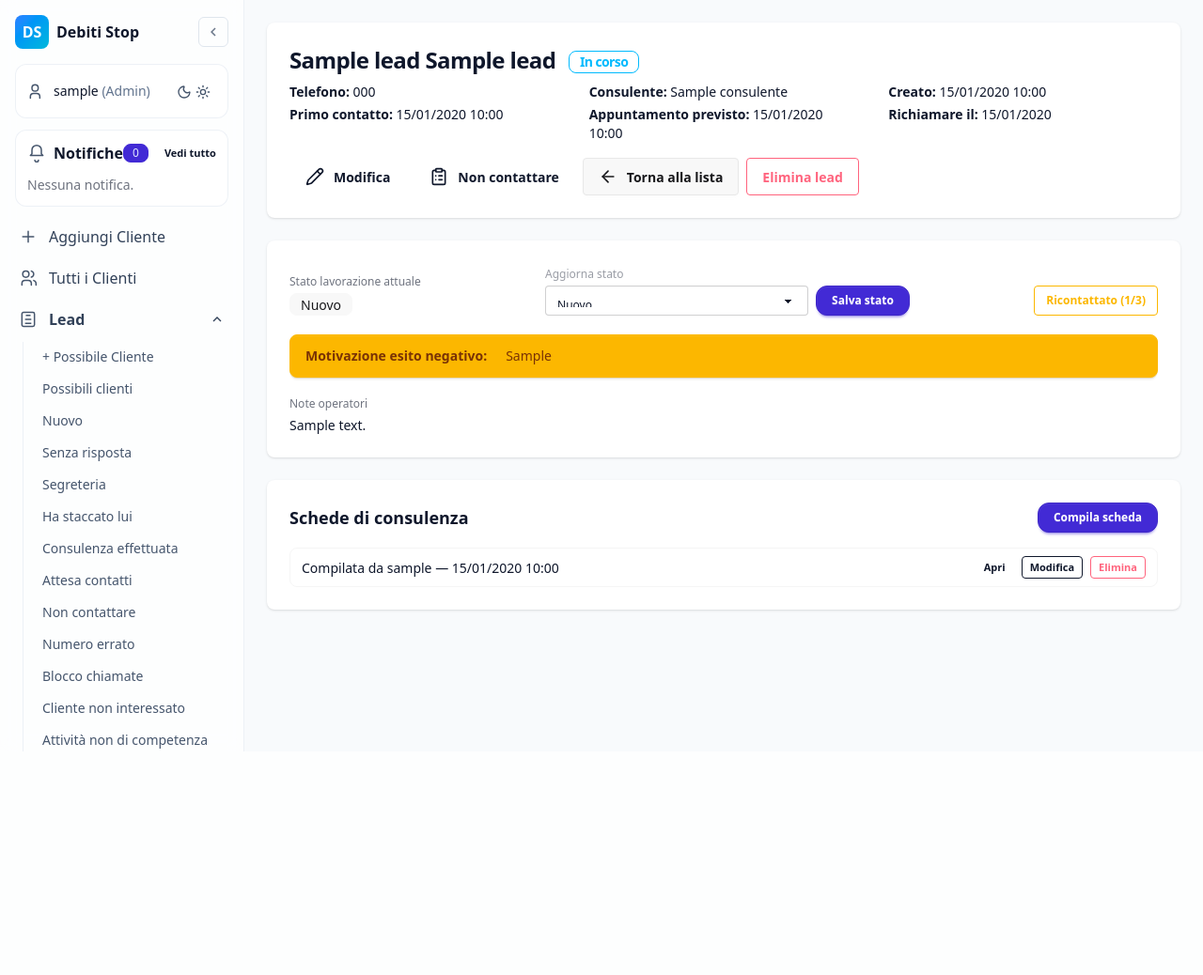
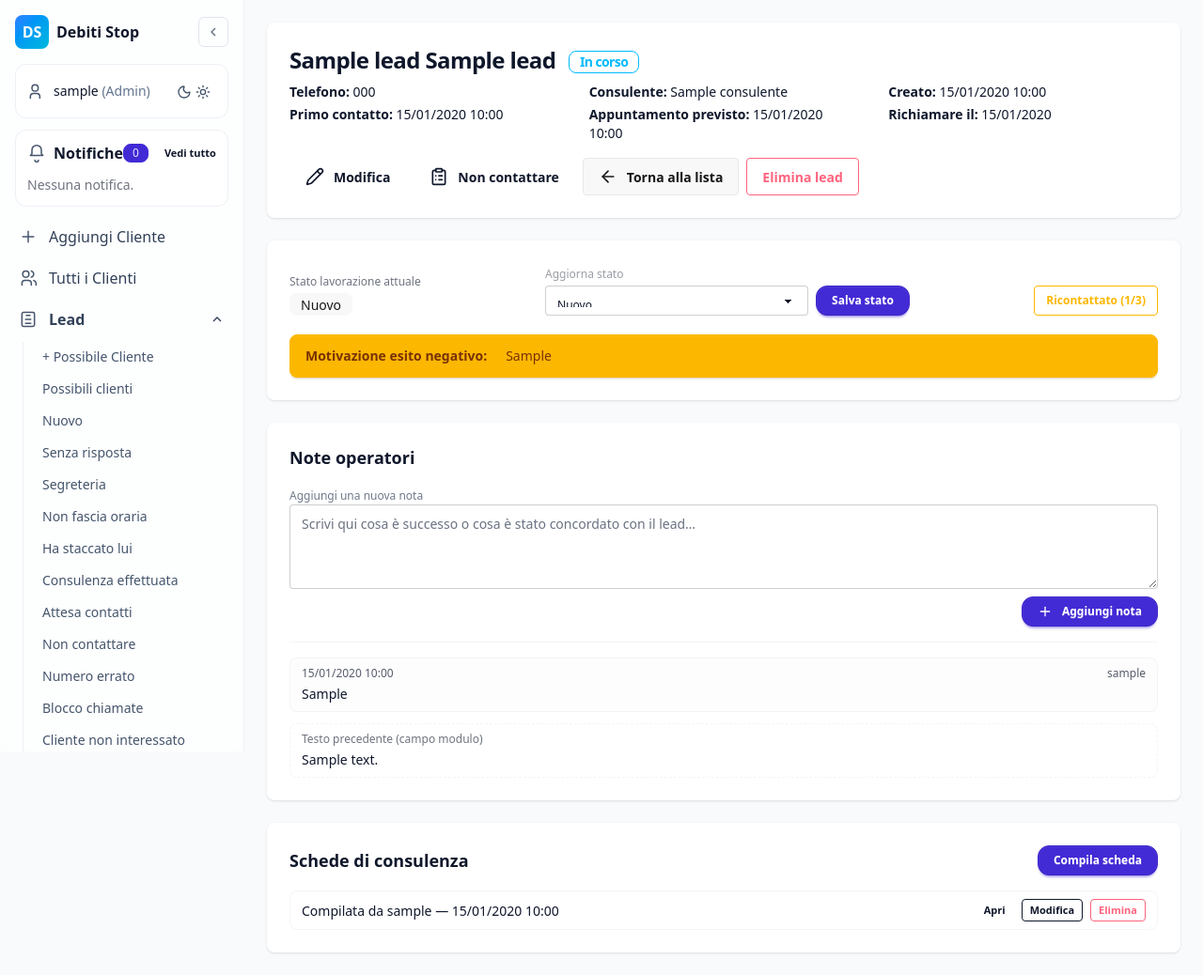
Before and after one commit to lucaromano98/debiti_stop, a Django app: page /leads/1/ in a window 1280 px wide. Shown: the whole page at 94% size. Before the commit the page ends 800 px from the top, so only its background shows below. Run offline with Django 5.2, Linux system fonts and the light colour scheme; a user stored in the database is signed in; tables that the repository leaves empty hold one stand-in row (values such as "Sample post"); data that the repository does not hold is empty; style sheets or scripts are compiled from the project's sources.

Commit message:
- Aggiunti stati operativi: numero errato, blocco chiamate, cliente non interessato   (sidebar, viste filtrate, badge, ordinamento stati chiusi) - Riordinati gli stati: positivi in alto, negativi in basso, attività non di competenza ultima - Rimossa dalla home la griglia “Lead attivi per stato”; hero centrata nella colonna principale - Introdotte NotaLead con cronologia, form “Aggiungi nota” sul dettaglio lead, migrazione da note_operatori - Lista lead: anteprima/modale note aggiornate; endpoint POST /leads/<id>/note/

```diff
--- a/crm/context_processors.py
+++ b/crm/context_processors.py
@@ -7,6 +7,7 @@ SIDEBAR_LEAD_STATI = [
     ("nuovo", "Nuovo"),
     ("no-risposta", "Senza risposta"),
     ("segreteria", "Segreteria"),
+    ("non-fascia-oraria", "Non fascia oraria"),
     ("ha-staccato-lui", "Ha staccato lui"),
     ("consulenza-effettuata", "Consulenza effettuata"),
     ("attesa-contatti", "Attesa contatti"),
--- a/crm/models.py
+++ b/crm/models.py
@@ -215,6 +215,7 @@ class Lead(models.Model):
         NUOVO = "nuovo", "Nuovo"
         SENZA_RISPOSTA = "no_risposta", "Senza risposta"
         SEGRETERIA = "segreteria", "Segreteria"
+        NON_FASCIA_ORARIA = "non_fascia_oraria", "Non fascia oraria"
         HA_STACCATO_LUI = "ha_staccato_lui", "Ha staccato lui"
         CONSULENZA_EFFETTUATA = "consulenza_eff", "Consulenza effettuata"
         ATTESA_CONTATTI_CLIENTE = "attesa_contatti", "Attesa contatti cliente"
@@ -316,6 +317,32 @@ class Lead(models.Model):
         return f"{self.nome} {self.cognome} ({self.get_stato_display()})"
 
 
+class NotaLead(models.Model):
+    """Note operatori multiple per lead (cronologia)."""
+    lead = models.ForeignKey(
+        Lead,
+        on_delete=models.CASCADE,
+        related_name="note_entries",
+    )
+    autore = models.ForeignKey(
+        settings.AUTH_USER_MODEL,
+        null=True,
+        blank=True,
+        on_delete=models.SET_NULL,
+        related_name="note_lead_scritte",
+    )
+    testo = models.TextField()
+    creato_il = models.DateTimeField(auto_now_add=True)
+
+    class Meta:
+        ordering = ("-creato_il",)
+        indexes = [
+            models.Index(fields=["lead", "-creato_il"]),
+        ]
+
+    def __str__(self) -> str:
+        return f"Nota lead #{self.pk} · {self.lead_id}"
+
 
 # --- NOTIFICHE ---
 UserModel = get_user_model()
--- a/crm/templates/crm/base.html
+++ b/crm/templates/crm/base.html
@@ -321,7 +321,7 @@
     </aside>
 
     <!-- Contenuto -->
-    <main class="content p-6">
+    <main class="content p-6 {% block main_extra_class %}{% endblock %}">
       {% if messages %}
         <div class="mb-4 space-y-2">
           {% for message in messages %}
--- a/crm/templates/crm/lead_dettaglio.html
+++ b/crm/templates/crm/lead_dettaglio.html
@@ -58,6 +58,8 @@
           <span class="badge badge-warning badge-outline">Senza risposta</span>
         {% elif lead.stato_operativo == 'segreteria' %}
           <span class="badge badge-info badge-outline">Segreteria</span>
+        {% elif lead.stato_operativo == 'non_fascia_oraria' %}
+          <span class="badge badge-accent badge-outline">Non fascia oraria</span>
         {% elif lead.stato_operativo == 'ha_staccato_lui' %}
           <span class="badge badge-primary badge-outline">Ha staccato lui</span>
         {% elif lead.stato_operativo == 'non_competenza' %}
@@ -111,15 +113,58 @@
       </div>
     {% endif %}
 
-    {% if lead.note_operatori %}
-      <div class="mt-1">
-        <div class="text-xs opacity-60">Note operatori</div>
-        <p class="whitespace-pre-line mt-1">{{ lead.note_operatori }}</p>
-      </div>
-    {% endif %}
-
   </div>
 </div>
+
+  <!-- NOTE OPERATORI -->
+  <section>
+    <div class="card bg-base-100 shadow">
+      <div class="card-body gap-4">
+        <div class="flex flex-wrap items-center justify-between gap-3">
+          <h2 class="card-title">Note operatori</h2>
+        </div>
+
+        <form method="post" action="{% url 'lead_nota_aggiungi' lead.id %}" class="space-y-2">
+          {% csrf_token %}
+          <label class="form-control w-full">
+            <span class="label-text text-xs opacity-70">Aggiungi una nuova nota</span>
+            <textarea name="testo" rows="3" class="textarea textarea-bordered w-full resize-y"
+                      placeholder="Scrivi qui cosa è successo o cosa è stato concordato con il lead…"
+                      required></textarea>
+          </label>
+          <div class="flex justify-end">
+            <button type="submit" class="btn btn-primary btn-sm">
+              <i data-lucide="plus" class="w-4 h-4 inline-block align-middle mr-1"></i>
+              Aggiungi nota
+            </button>
+          </div>
+        </form>
+
+        {% if lead.note_entries.all or lead.note_operatori %}
+          <ul class="space-y-3 border-t border-base-300/60 pt-4">
+            {% for n in lead.note_entries.all %}
+              <li class="rounded-lg border border-base-300/60 bg-base-200/30 px-3 py-2
+                         dark:bg-base-200/10">
+                <div class="flex flex-wrap items-baseline justify-between gap-2 text-xs opacity-70">
+                  <span>{{ n.creato_il|date:"d/m/Y H:i" }}</span>
+                  <span class="font-medium">{{ n.autore.username|default:"—" }}</span>
+                </div>
+                <p class="mt-1 whitespace-pre-wrap text-sm">{{ n.testo }}</p>
+              </li>
+            {% endfor %}
+            {% if lead.note_operatori %}
+              <li class="rounded-lg border border-dashed border-base-300/60 px-3 py-2">
+                <div class="text-xs opacity-60 mb-1">Testo precedente (campo modulo)</div>
+                <p class="whitespace-pre-line text-sm">{{ lead.note_operatori }}</p>
+              </li>
+            {% endif %}
+          </ul>
+        {% else %}
+          <p class="text-sm opacity-70 border-t border-base-300/60 pt-4">Nessuna nota ancora.</p>
+        {% endif %}
+      </div>
+    </div>
+  </section>
 
   <!-- SCHEDE DI CONSULENZA -->
   <section>
--- a/crm/urls.py
+++ b/crm/urls.py
@@ -16,7 +16,7 @@ from .views import (
     # note
     nota_crea, nota_modifica, nota_elimina,
     # lead
-    lead_lista, lead_nuovo, lead_modifica, lead_dettaglio, lead_elimina, lead_ricontatta,
+    lead_lista, lead_nuovo, lead_modifica, lead_dettaglio, lead_elimina, lead_ricontatta, lead_nota_aggiungi,
     lead_toggle_consulenza, lead_toggle_no_risposta, lead_toggle_msg, lead_aggiorna_stato_operativo,
     # schede consulenza
     scheda_consulenza_nuova, scheda_consulenza_dettaglio,
@@ -93,6 +93,7 @@ urlpatterns = [
     path("leads/<int:lead_id>/stato-operativo/", lead_aggiorna_stato_operativo, name="lead_aggiorna_stato_operativo"),
     path("leads/<int:lead_id>/elimina/", lead_elimina, name="lead_elimina"),
     path("leads/<int:lead_id>/ricontatta/", lead_ricontatta, name="lead_ricontatta"),
+    path("leads/<int:lead_id>/note/", lead_nota_aggiungi, name="lead_nota_aggiungi"),
 
     # Schede di consulenza
     # — crea per CLIENTE (nome che il tuo template già usa)
--- a/crm/views.py
+++ b/crm/views.py
@@ -14,7 +14,7 @@ from django.contrib.auth.decorators import login_required, user_passes_test
 from django.contrib.auth.views import LoginView
 from django.core.exceptions import ValidationError
 from django.core.paginator import Paginator
-from django.db.models import Q, Exists, OuterRef, Case, When, Value, IntegerField
+from django.db.models import Q, Exists, OuterRef, Case, When, Value, IntegerField, Prefetch
 from django.http import HttpResponse, HttpResponseForbidden
 from django.shortcuts import get_object_or_404, redirect, render
 from django.urls import reverse
@@ -29,6 +29,7 @@ from .models import (
     Pratiche,
     Nota,
     Lead,
+    NotaLead,
     Consulente,
     Notifica,
     SchedaConsulenza,
@@ -36,7 +37,21 @@ from .models import (
 )
 
 
-
+# Slug URL -> stato_operativo Lead (lead_lista_stato)
+STATO_SLUG_MAP = {
+    "nuovo": "nuovo",
+    "no-risposta": "no_risposta",
+    "segreteria": "segreteria",
+    "non-fascia-oraria": "non_fascia_oraria",
+    "ha-staccato-lui": "ha_staccato_lui",
+    "consulenza-effettuata": "consulenza_eff",
+    "attesa-contatti": "attesa_contatti",
+    "non-contattare": "non_contattare",
+    "numero-errato": "numero_errato",
+    "blocco-chiamate": "blocco_chiamate",
+    "cliente-non-interessato": "cliente_non_interessato",
+    "non-competenza": "non_competenza",
+}
 
 
 def notify_doc(actor, cliente, documento):
@@ -869,26 +884,20 @@ def nota_elimina(request, nota_id):
 # ==============================
 # Lead – lista/filtri/CRUD
 # ==============================
-# Mappa slug URL -> valore stato_operativo (ordine: positivi, poi negativi, non_competenza ultima)
-STATO_SLUG_MAP = {
-    "nuovo": "nuovo",
-    "no-risposta": "no_risposta",
-    "segreteria": "segreteria",
-    "ha-staccato-lui": "ha_staccato_lui",
-    "consulenza-effettuata": "consulenza_eff",
-    "attesa-contatti": "attesa_contatti",
-    "non-contattare": "non_contattare",
-    "numero-errato": "numero_errato",
-    "blocco-chiamate": "blocco_chiamate",
-    "cliente-non-interessato": "cliente_non_interessato",
-    "non-competenza": "non_competenza",
-}
-
 
 @login_required
 @user_passes_test(has_portal_access)
 def lead_lista(request, stato_slug=None):
-    qs = Lead.objects.filter(is_archiviato=False).select_related("consulente")
+    qs = (
+        Lead.objects.filter(is_archiviato=False)
+        .select_related("consulente")
+        .prefetch_related(
+            Prefetch(
+                "note_entries",
+                queryset=NotaLead.objects.order_by("-creato_il").select_related("autore"),
+            )
+        )
+    )
 
     stato_vista = None
     stato_vista_label = None
@@ -1064,13 +1073,36 @@ def lead_modifica(request, lead_id):
 @login_required
 @user_passes_test(has_portal_access)
 def lead_dettaglio(request, lead_id):
-    lead = get_object_or_404(Lead, pk=lead_id, is_archiviato=False)
+    lead = get_object_or_404(
+        Lead.objects.prefetch_related(
+            Prefetch(
+                "note_entries",
+                queryset=NotaLead.objects.order_by("creato_il").select_related("autore"),
+            )
+        ),
+        pk=lead_id,
+        is_archiviato=False,
+    )
     schede = SchedaConsulenza.objects.filter(lead=lead).order_by("-created_at")
     return render(request, "crm/lead_dettaglio.html", {
         "lead": lead,
         "schede_consulenza": schede,
         "STATI_OPERATIVI": Lead.StatoOperativo.choices,
     })
+
+
+@login_required
+@user_passes_test(has_portal_access)
+@require_POST
+def lead_nota_aggiungi(request, lead_id):
+    lead = get_object_or_404(Lead, pk=lead_id, is_archiviato=False)
+    testo = (request.POST.get("testo") or "").strip()
+    if not testo:
+        messages.error(request, "Inserisci il testo della nota.")
+        return redirect("lead_dettaglio", lead_id=lead_id)
+    NotaLead.objects.create(lead=lead, autore=request.user, testo=testo)
+    messages.success(request, "Nota aggiunta.")
+    return redirect("lead_dettaglio", lead_id=lead_id)
 
 @login_required
 @user_passes_test(has_portal_access)
```
Also changed, not shown: crm/admin.py (+9 -1 lines), crm/templates/crm/dashboard.html (+6 -7 lines), crm/templates/crm/lead_lista.html (+68 -2 lines), crm/migrations/0032_alter_lead_stato_operativo_non_fascia_oraria.py (added), crm/migrations/0033_nota_lead.py (added).
